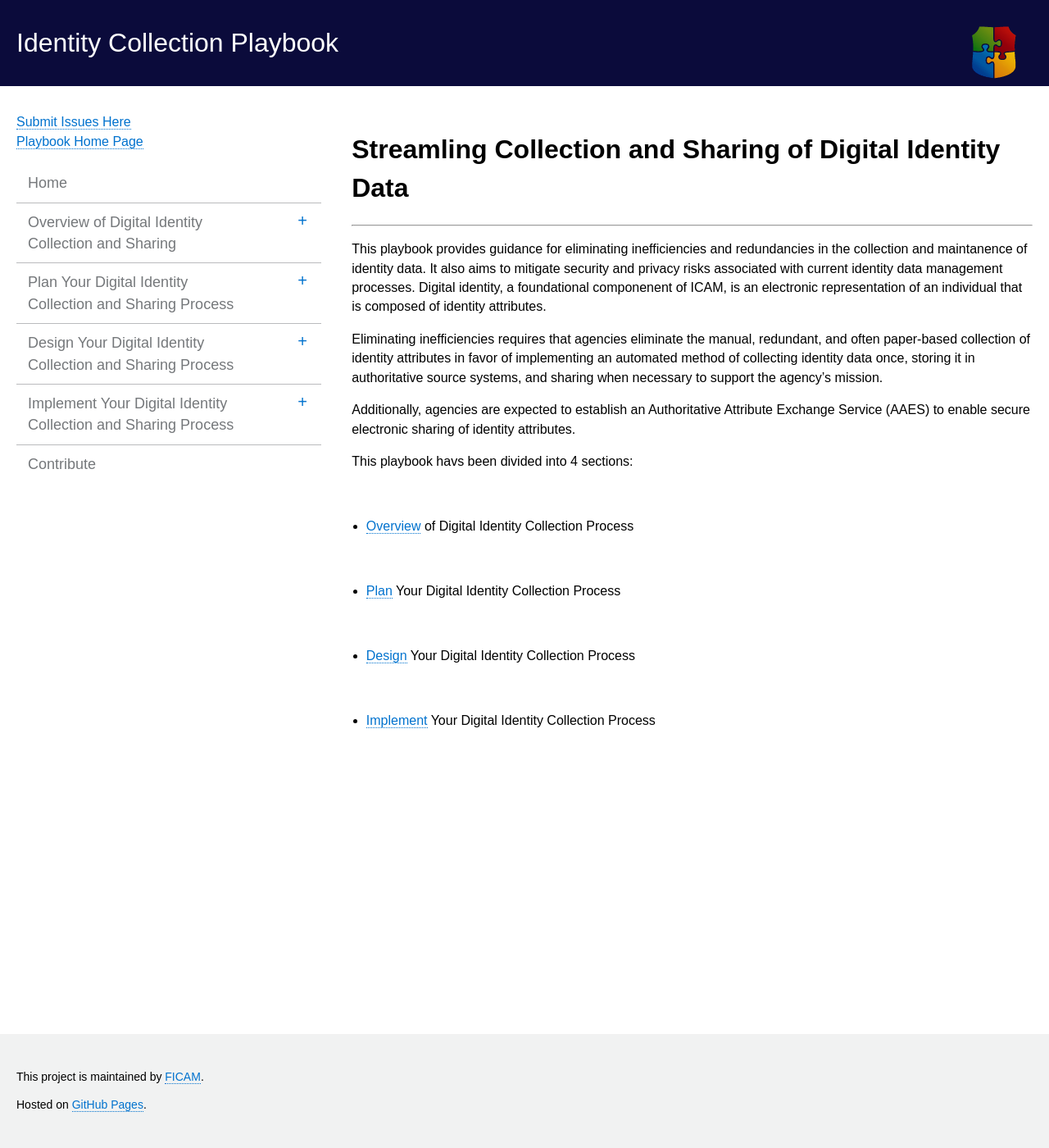
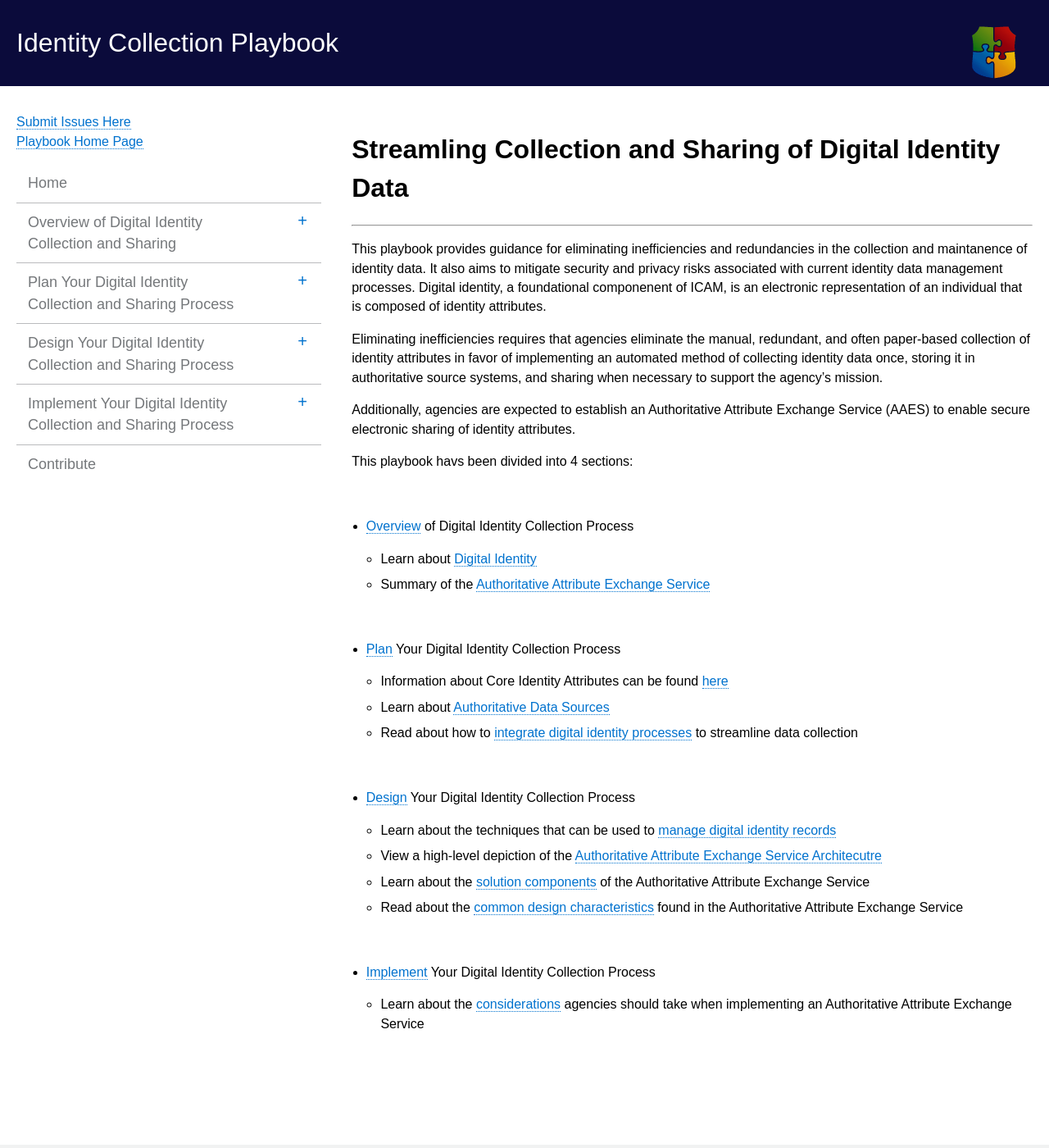
Before and after one commit to bnbuckler/identity-playbook, a Jekyll site: the page built from index.html, in a window 1280 px wide and 1400 px high. Shown: the whole window at 82% size. Built offline with Jekyll 4.4.1, drawn with Linux system fonts in a browser that asks for light colours.

Commit message:
Update index.md

```diff
--- a/_includes/index.md
+++ b/_includes/index.md
@@ -12,15 +12,33 @@ This playbook havs been divided into 4 sections:
 <br>
 
 * [Overview](../identity-playbook/overview/index/) of Digital Identity Collection Process
+<br>
+
+  * Learn about [Digital Identity](../identity-playbook/overview/1_enterprise-id/)
+  * Summary of the [Authoritative Attribute Exchange Service](../identity-playbook/overview/2_ae-elements/)
 
 <br>
 
 * [Plan](../identity-playbook/plan/index) Your Digital Identity Collection Process
+<br>
+
+  * Information about Core Identity Attributes can be found [here](../identity-playbooks/plan/id-attributes/)
+  * Learn about [Authoritative Data Sources](../identity-playbook/plan/auth-soruces/)
+  * Read about how to [integrate digital identity processes](../identity-playbook/plan/id-integration/) to streamline data collection
 
 <br>
 
 * [Design](../identity-playbook/design/index) Your Digital Identity Collection Process
+<br>
+
+  * Learn about the techniques that can be used to [manage digital identity records](../identity-playbook/design/1_manage-records/)
+  * View a high-level depiction of the [Authoritative Attribute Exchange Service Architecutre](../identity-playbook/design/2_aaes-arch/)
+  * Learn about the [solution components](../identity-playbook/3_aaes-solutions/) of the Authoritative Attribute Exchange Service
+  * Read about the [common design characteristics](..identity-playbook/4_aaes-design/) found in the Authoritative Attribute Exchange Service
 
 <br>
 
 * [Implement](../identity-playbook/implement/index/) Your Digital Identity Collection Process
+<br>
+
+  * Learn about the [considerations](../identity-playbook/implement/aaes-implement/) agencies should take when implementing an Authoritative Attribute Exchange Service
```
